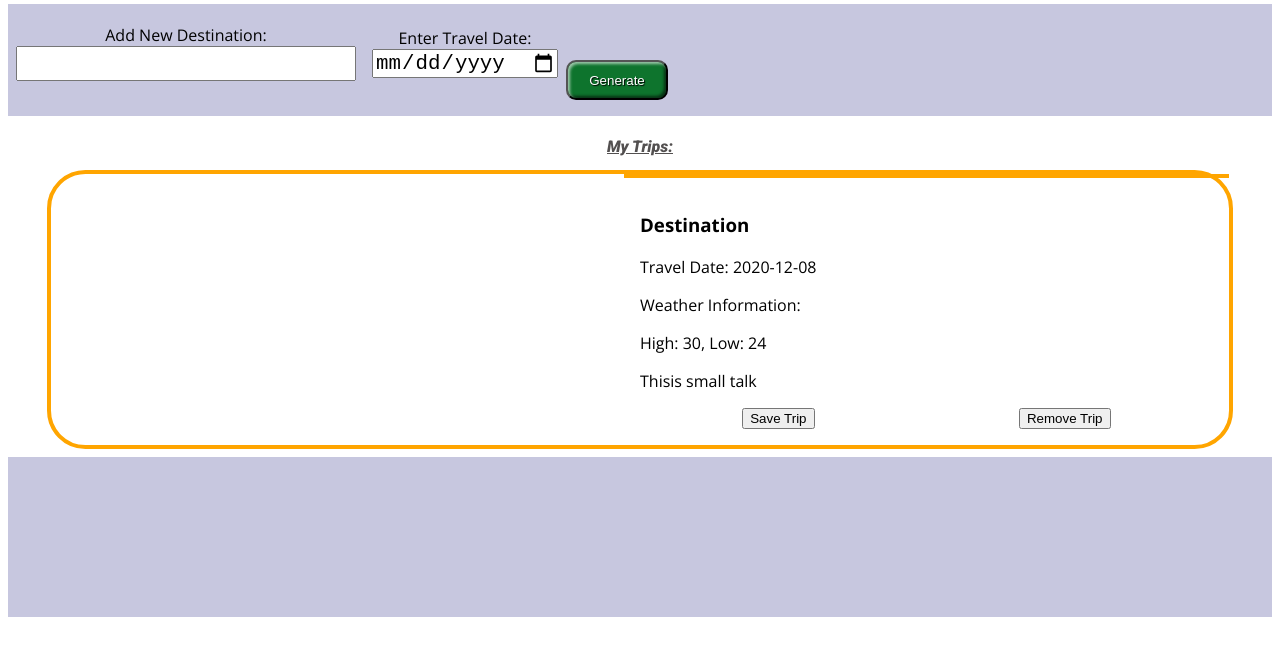
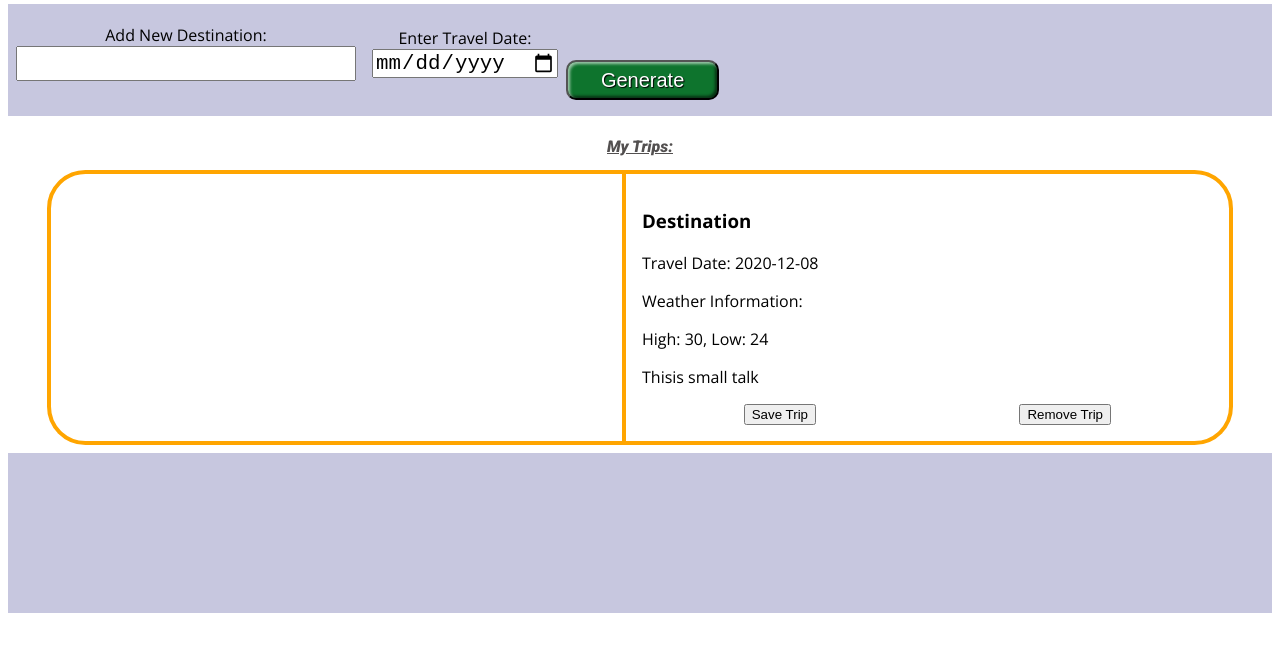
Before and after one commit to cynepton/travel-app-fend-capstone, a website built with webpack: page src/client/views/index.html in a window 1280 px wide. Shown: the part 76-732 px from the top of the page. Built offline with nearby package versions, Linux system fonts and the light colour scheme.

Commit message:
feat: adjust styling

```diff
--- a/src/client/styles/sass/main.scss
+++ b/src/client/styles/sass/main.scss
@@ -101,6 +101,7 @@ div.inputs {
                 inset -2px -2px 3px rgba(0, 0, 0, .6);
     width: 30vw;
     height: 5vh;
+    font-size: 2.5vh;
 }
 
     .button-style:hover {
@@ -147,7 +148,7 @@ div.inputs {
     }
     .button-style {
         background-color: rgb(14, 116, 45);
-        width: 8vw;
+        width: 12vw;
         align-self: flex-end;
     }
 }
--- a/src/client/styles/sass/trip-card.scss
+++ b/src/client/styles/sass/trip-card.scss
@@ -23,7 +23,7 @@ $trip-card-border: 4px solid $brand-color-2;
 .trip-info {
     width: 1fr;
     padding: 2vh;
-    border-radius: 0 0 2vw 2vw;
+    // border-radius: 0 0 2vw 2vw;
     border-top: $trip-card-border;
 }
 .trip-actions {
@@ -38,5 +38,7 @@ $trip-card-border: 4px solid $brand-color-2;
     }
     .trip-info {
         width: 50%;
+        border-top: none;
+        border-left: $trip-card-border;
     }
 }
```
Also changed, not shown: src/client/styles/css/main.css, src/client/styles/css/trip-card.css, 2 other files.
